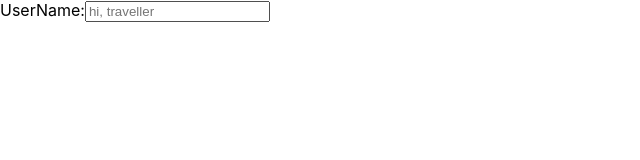
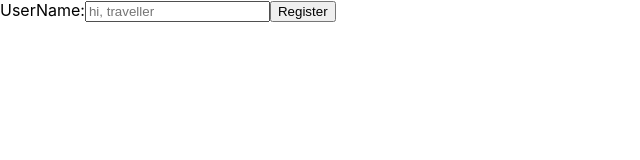
Before and after one commit to neuefische/muc-22-2-team-pause, a React (Create React App) app in the folder frontend/: page / in a window 1280 px wide. Shown: the top 160 px of the page, without its empty margins (0-640 px from the left). Built offline with nearby package versions, Linux system fonts and the light colour scheme.

Commit message:
Add Button to form

```diff
--- a/frontend/src/component/AddUser.tsx
+++ b/frontend/src/component/AddUser.tsx
@@ -32,6 +32,7 @@ export default function AddUser(props:AddUserProps){
                         placeholder={"hi, traveller"}
                     />
                 </label>
+                <button type={"submit"}>Register</button>
             </form>
         </div>
     )
```
